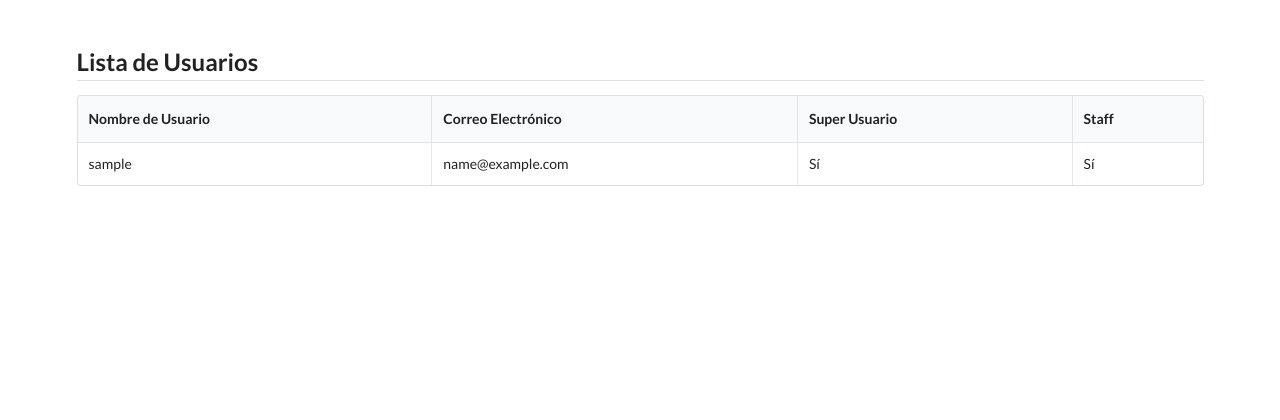
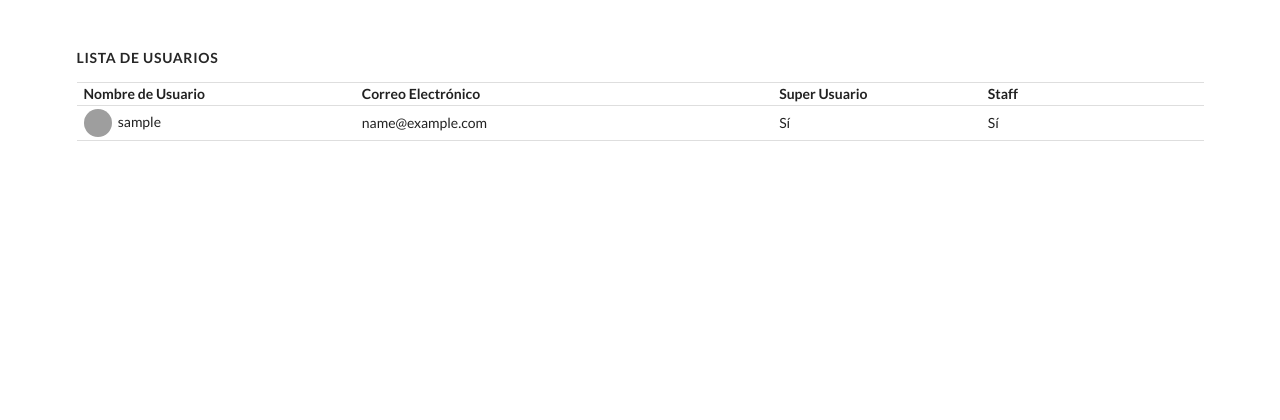
Before and after one commit to Frankfuurt/Residencial-App, a Django app: page /users/ in a window 1280 px wide. Shown: the top 420 px of the page. Before the commit the page ends 186 px from the top, so only its background shows below. Run offline with Django 5.2, Linux system fonts and the light colour scheme; the visitor is signed in with stand-in values (Sample User, id 1); data comes from the database, SQL or seed files in the repository; grey boxes are pictures that could not be loaded.

Commit message:
add grid

```diff
--- a/residencialApp/home/templates/home/users.html
+++ b/residencialApp/home/templates/home/users.html
@@ -1,34 +1,45 @@
 <!DOCTYPE html>
 <html lang="en">
+
 <head>
     <meta charset="UTF-8">
     <meta name="viewport" content="width=device-width, initial-scale=1.0">
     <title>Lista de Usuarios</title>
     <link rel="stylesheet" href="https://cdnjs.cloudflare.com/ajax/libs/semantic-ui/2.4.1/semantic.min.css">
 </head>
+
 <body>
     <div class="ui container" style="margin-top: 50px;">
-        <h2 class="ui dividing header">Lista de Usuarios</h2>
-        <table class="ui celled table">
-            <thead>
-                <tr>
-                    <th>Nombre de Usuario</th>
-                    <th>Correo Electrónico</th>
-                    <th>Super Usuario</th>
-                    <th>Staff</th>
-                </tr>
-            </thead>
-            <tbody>
+        <h3 class="ui hidden divider">Lista de Usuarios</h3>
+        <div class="ui hidden divider"></div>
+        <tbody>
+            <div class="ui celled list">
+                <!-- Encabezados -->
+                <div class="item">
+                    <div class="ui grid" style="width: 100%; font-weight: bold;">
+                        <div class="four wide column">Nombre de Usuario</div>
+                        <div class="six wide column">Correo Electrónico</div>
+                        <div class="three wide column">Super Usuario</div>
+                        <div class="three wide column">Staff</div>
+                    </div>
+                </div>
+
+                <!-- Fila 1 -->
                 {% for user in users %}
-                <tr>
-                    <td>{{ user.username }}</td>
-                    <td>{{ user.email }}</td>
-                    <td>{{ user.is_superuser|yesno:"Sí,No" }}</td>
-                    <td>{{ user.is_staff|yesno:"Sí,No" }}</td>
-                </tr>
+                <div class="item">
+                    <div class="ui grid" style="width: 100%; align-items: center;">
+                        <div class="four wide column">
+                            <img class="ui avatar image" src="/images/avatar/small/helen.jpg">
+                            {{ user.username }}
+                        </div>
+                        <div class="six wide column">{{ user.email }}</div>
+                        <div class="three wide column">{{ user.is_superuser|yesno:"Sí,No" }}</div>
+                        <div class="three wide column">{{ user.is_staff|yesno:"Sí,No" }}</div>
+                    </div>
+                </div>
                 {% endfor %}
-            </tbody>
-        </table>
+        </tbody>
     </div>
 </body>
+
 </html>
```
